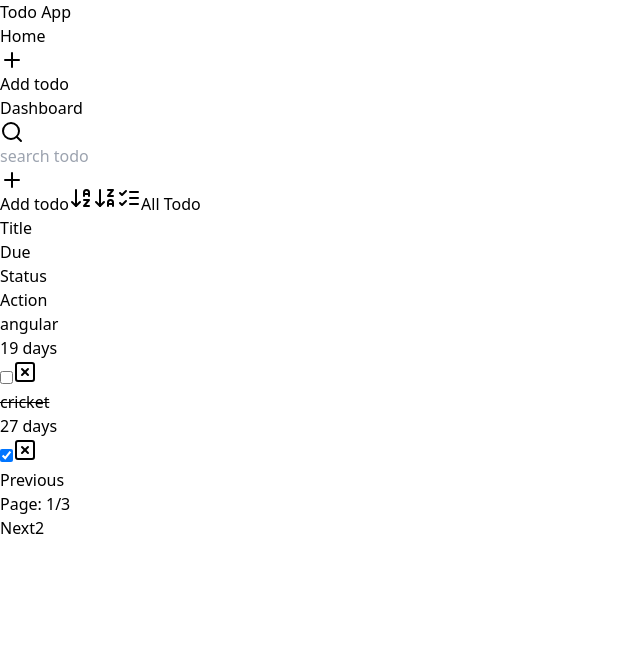
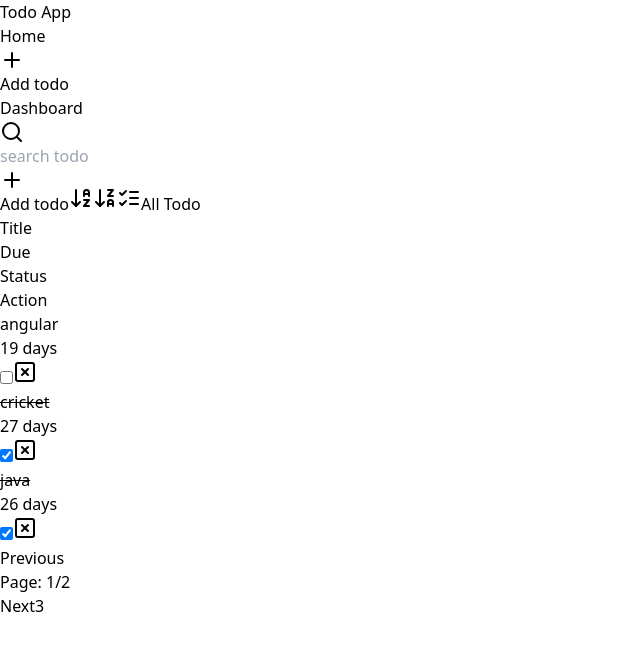
Before and after one commit to dinnupatel100/react-assignments, a React (Vite) app in the folder react-app/: page / in a window 1280 px wide. Shown: the top 650 px of the page, without its empty margins (0-640 px from the left). Built offline with nearby package versions, Linux system fonts and the light colour scheme; data requests are answered from the project's data file.

Commit message:
add assignment9

```diff
--- a/react-app/src/components/Todo.tsx
+++ b/react-app/src/components/Todo.tsx
@@ -5,23 +5,40 @@ import { ArrowDownAZ, ArrowDownZA, ListChecks, Plus, Search, XSquare} from "luci
 import { ITodo } from "../types/ITodo";
 import { useMutation, useQuery } from "@tanstack/react-query";
 import axios from 'axios';
+import {useReducer} from 'react'
 
- const Todo = () => {
+const initialValues = {
+  search : '',
+  page : 1,
+  limit : 3,
+  order : 'asc',
+  todoStatus : '',
+  totalPages : 1
+}
+
+const reducer = (currentState:any, action:any)=>{
+  switch(action.type){
+    case "SET_ORDER" : return {...currentState, order: action.value};
+    case 'SET_PAGE' : return {...currentState, page: action.value};
+    case 'SET_LIMIT' : return {...currentState, limit: action.value};
+    case'SET_SEARCH' : return {...currentState, search: action.value};
+    case 'SET_TODOSTATUS' : return {...currentState, todoStatus: action.value};
+    case 'SET_TOTALPAGES' : return {...currentState, totalPages: action.value};
+    default : return currentState;
+  }
+}
+
+const Todo = () => {
   // todo data
+  const [state, dispatch] = useReducer(reducer, initialValues);
   const [todos, setTodos] = useState<ITodo[]>([]);
   const navigate = useNavigate();
-  const [search, setSearch] = useState<string>("");
-  const [page, setPage] = useState<number>(1);
-  const [limit, setLimit] = useState<number>(2);
-  const [order, setOrder] = useState<string>("asc");
-  const [todoStatus, setTodoStatus] = useState<string>('')
-  const [totalpages, setTotalPages] = useState(1)
   const {data, error, isPending} = useQuery({
-    queryKey: ['todos',page,limit,search,order, todoStatus],
+    queryKey: ['todos', state.page, state.limit, state.search, state.order, state.todoStatus],
     queryFn: async() => {
-        const res = await axios.get(`http://localhost:5000/todos?_page=${page}&_limit=${limit}&title_like=${search}&_sort=title&_order=${order}&isCompleted_like=${todoStatus}`);
-        setTotalPages(Math.ceil(res.headers['x-total-count']/limit))
-        if(!limit) setTotalPages(1)
+        const res = await axios.get(`http://localhost:5000/todos?_page=${state.page}&_limit=${state.limit}&title_like=${state.search}&_sort=title&_order=${state.order}&isCompleted_like=${state.todoStatus}`);
+        dispatch({type:'SET_TOTALPAGES', value: Math.ceil(res.headers['x-total-count']/state.limit)})
+        if(!state.limit) dispatch({type:'SET_TOTALPAGES', value:1})
         return res.data
     },
   })
@@ -64,24 +81,25 @@ import axios from 'axios';
           id="search"
           className="px-10 h-10 bg-indigo-50 rounded-xl w-96 border focus:outline-none focus:border-gray-400 "
           placeholder="search todo"
-          value={search}
-          onChange={(e)=>{setSearch(e.target.value);setPage(1)}}
+          value={state.search}
+          onChange={(e)=>{ dispatch({type:'SET_SEARCH', value: e.target.value});
+                           dispatch({type:'SET_PAGE',value:1})}}
         />
         </div>
         <button className="flex bg-gray-900 py-2 rounded-xl w-30 p-2 text-sm text-white shadow-lg hover:text-gray-950 hover:bg-white border-solid border-2 border-gray-900 ">
           <Link to='/add' className="flex"><Plus className="h-5" /> Add todo </Link>
         </button>
         <button className="text-white bg-gray-800 px-3 py-1 rounded-md hover:bg-white hover:text-black border-solid border-2 border-gray-900"
-          onClick={()=>setOrder('asc')}> <ArrowDownAZ />
+          onClick={()=>dispatch({type: 'SET_ORDER', value: 'asc'})}> <ArrowDownAZ />
         </button>
         <button className="text-white bg-gray-800 px-3 py-1 rounded-md hover:bg-white hover:text-black border-solid border-2 border-gray-900"
-          onClick={()=>setOrder('desc')}> <ArrowDownZA />
+          onClick={()=>dispatch({type: 'SET_ORDER', value: 'desc'})}> <ArrowDownZA />
         </button>
         <button className="text-white bg-gray-800 px-3 py-1 rounded-md hover:bg-white hover:text-black border-solid border-2 border-gray-900"
-          onClick={()=>{setTodoStatus('true'); setPage(1)}}><ListChecks />
+          onClick={()=>{dispatch({type:'SET_TODOSTATUS',value:'true'}); dispatch({type:'SET_PAGE', value:1})}}><ListChecks />
         </button>
         <button className="text-white bg-gray-800 px-3 py-1 rounded-md hover:bg-white hover:text-black border-solid border-2 border-gray-900"
-          onClick={()=>setTodoStatus('')}>All Todo
+          onClick={()=>dispatch({type:'SET_TODOSTATUS',value:''})}>All Todo
         </button>
       </div>
       </div>
@@ -133,13 +151,13 @@ import axios from 'axios';
       }
         <div className="flex justify-center gap-10">
           <button className="mt-10 bg-gray-800 px-3 py-1 text-white rounded-md disabled:opacity-45"
-            onClick={()=>setPage((page)=>page-1)} disabled={page === 1}>Previous
+            onClick={()=>dispatch({type:'SET_PAGE', value: state.page-1 })} disabled={state.page === 1}>Previous
           </button>
-          <p className="mt-10">Page: {page}/{totalpages}</p>
+          <p className="mt-10">Page: {state.page}/{state.totalPages}</p>
           <button className="mt-10 bg-gray-800 px-3 py-1 text-white rounded-md disabled:opacity-45"
-            onClick={()=>setPage((page)=>page+1)} disabled={page >= totalpages}>Next
+            onClick={()=>dispatch({type:'SET_PAGE', value: state.page+1 })} disabled={state.page >= state.totalPages}>Next
           </button>
-          <input className="mt-10 w-20" type="number" placeholder="limit" value={limit} onChange={(e)=>{setLimit(parseInt(e.target.value));setPage(1)}}/>
+          <input className="mt-10 w-20" type="number" placeholder="limit" value={state.limit} onChange={(e)=>{dispatch({type:'SET_LIMIT', value:parseInt(e.target.value)});dispatch({type:'SET_PAGE',value:1})}}/>
         </div>
       </div>
       }
```
